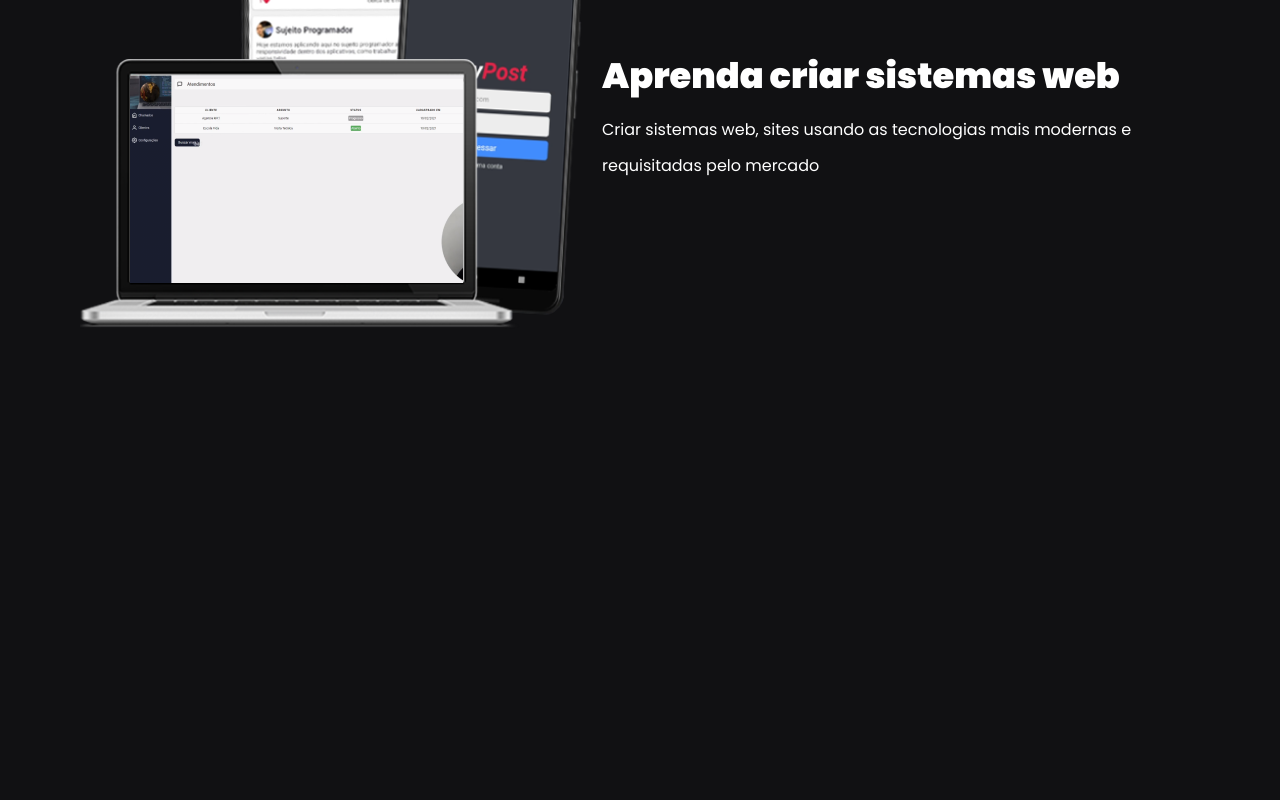
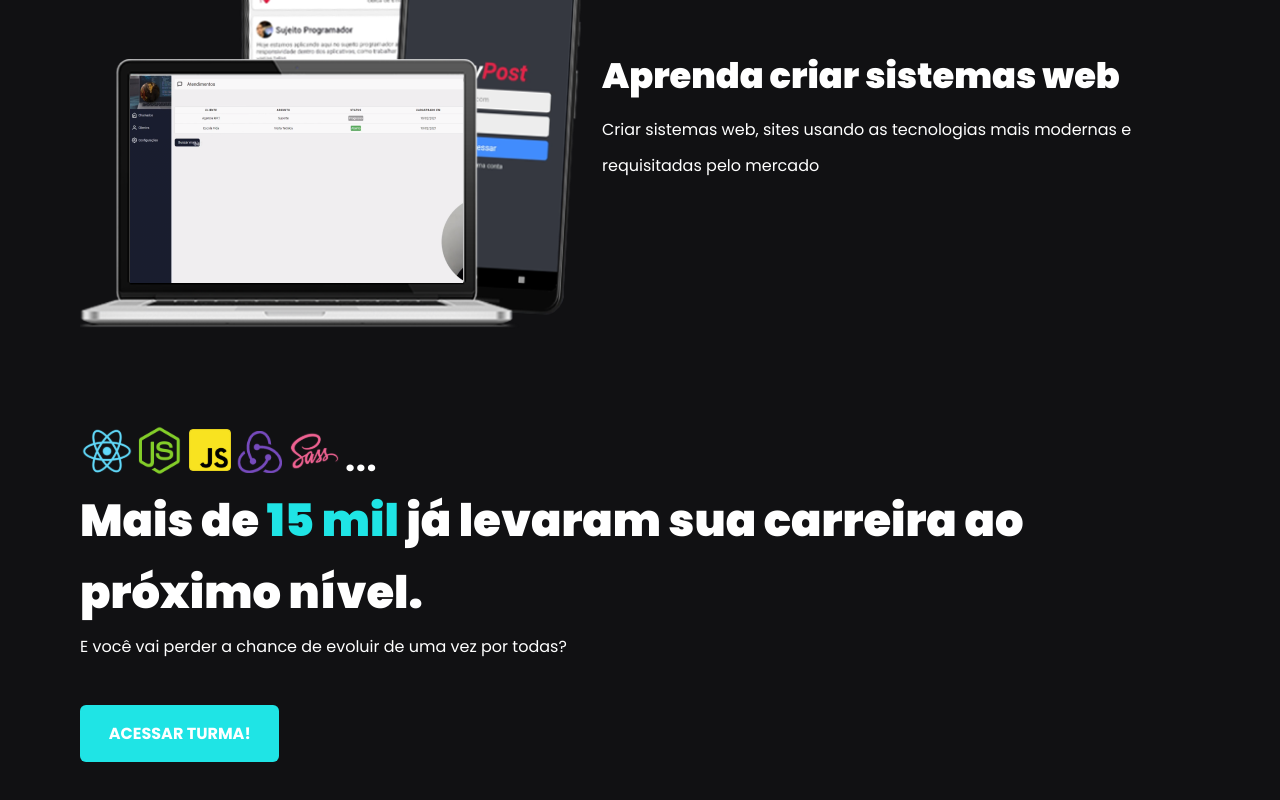
Before and after one commit to rafalmeidas/blog-sujeito, a Next.js app: page / in a window 1280 px wide. Shown: the part 1697-2497 px from the top of the page. Before the commit the page ends 2114 px from the top, so only its background shows below. Built offline with nearby package versions, Linux system fonts and the light colour scheme.

Commit message:
ADD mais partes da tela de home

```diff
--- a/src/pages/index.tsx
+++ b/src/pages/index.tsx
@@ -1,6 +1,8 @@
 /* eslint-disable @next/next/no-img-element */
 import Head from 'next/head';
 import Image from 'next/image';
+
+import techsImage from '../../public/images/techs.svg';
 
 import styles from '../styles/home.module.scss';
 
@@ -58,6 +60,21 @@
             </span>
           </section>
         </div>
+
+        <div className={styles.nextLevelContent}>
+          <Image src={techsImage} alt="Tecnologias" />
+
+          <h2>
+            Mais de <span className={styles.alunos}>15 mil</span> já levaram sua
+            carreira ao próximo nível.
+          </h2>
+          <span>
+            E você vai perder a chance de evoluir de uma vez por todas?
+          </span>
+          <a>
+            <button>ACESSAR TURMA!</button>
+          </a>
+        </div>
       </main>
     </>
   );
--- a/src/styles/home.module.scss
+++ b/src/styles/home.module.scss
@@ -80,3 +80,42 @@
     color: var(--white);
   }
 }
+
+.nextLevelContent {
+  max-width: 1120px;
+  margin: 6rem auto;
+  display: flex;
+  align-items: flex-start;
+  justify-content: space-between;
+  flex-direction: column;
+
+  h2 {
+    font-size: 2.8rem;
+    color: var(--white);
+    line-height: 4.5rem;
+    font-weight: 900;
+
+    .alunos {
+      font-size: 2.8rem;
+      color: var(--blue-900);
+      line-height: 4.5rem;
+      font-weight: 900;
+    }
+  }
+
+  span {
+    font-size: 1rem;
+    line-height: 2.25rem;
+    color: var(--white);
+  }
+
+  button {
+    background-color: var(--blue-900);
+    border: 0;
+    padding: 1rem 1.8rem;
+    margin-top: 2.5rem;
+    border-radius: 6px;
+    color: var(--white);
+    font-weight: bold;
+  }
+}
```
